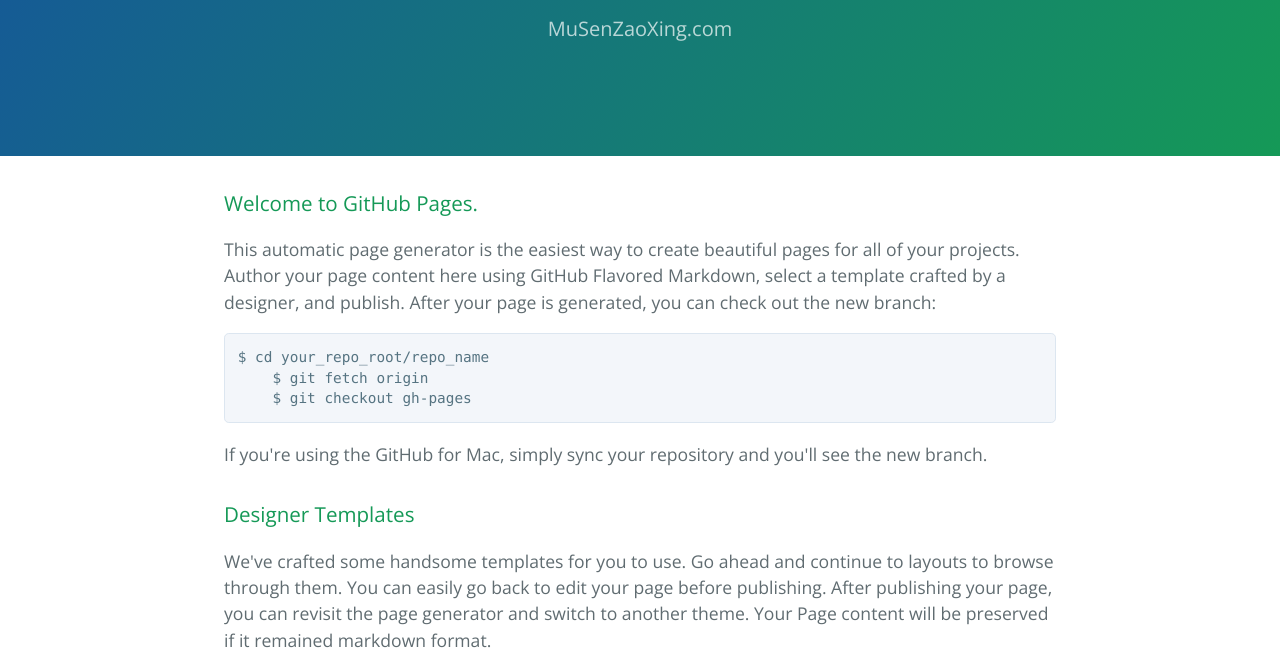
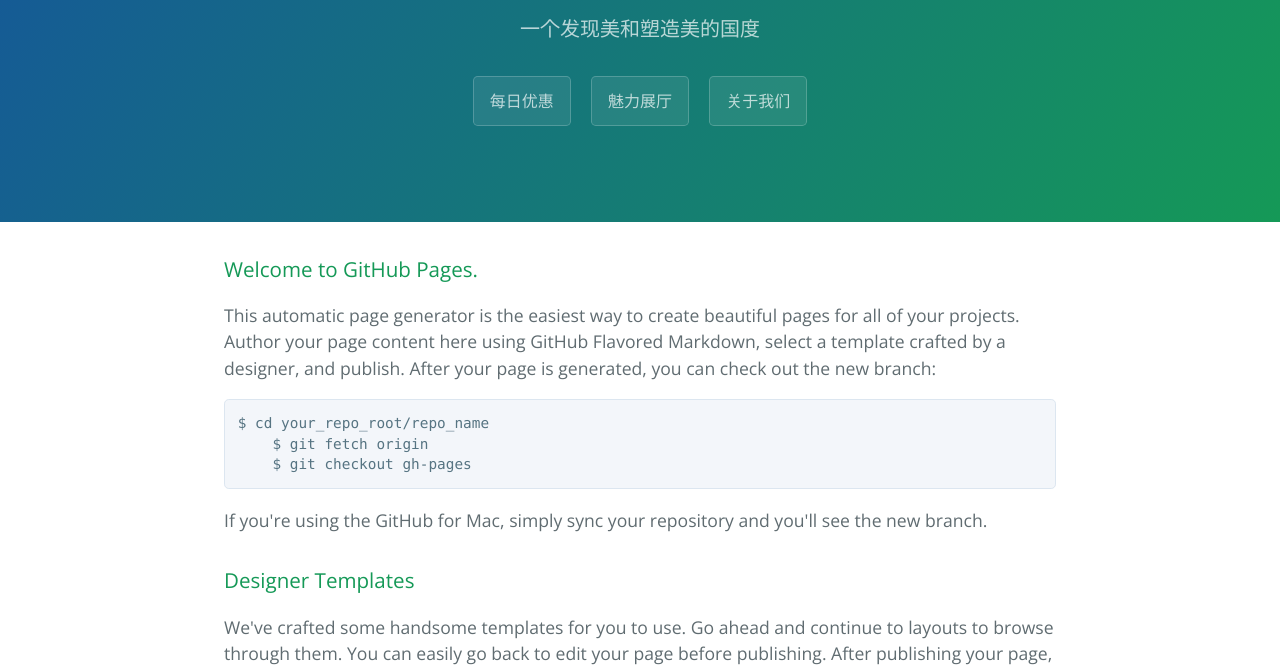
Before and after one commit to musinzaoxing/musinzaoxing.github.io, a plain HTML site: page index.html in a window 1280 px wide. Shown: the part 161-828 px from the top of the page. Drawn offline with nearby package versions, Linux system fonts and the light colour scheme.

Commit message:
add the navbar buttons and links

```diff
--- a/index.html
+++ b/index.html
@@ -13,7 +13,11 @@
 <section class="page-header">
     <h1 class="project-name">木森造型</h1>
 
-    <h2 class="project-tagline">MuSenZaoXing.com</h2>
+    <h2 class="project-tagline">一个发现美和塑造美的国度</h2>
+
+    <a href="index.html" class="btn">每日优惠</a>
+    <a href="show.html" class="btn">魅力展厅</a>
+    <a href="about.html" class="btn">关于我们</a>
 </section>
 
 <section class="main-content">
```
